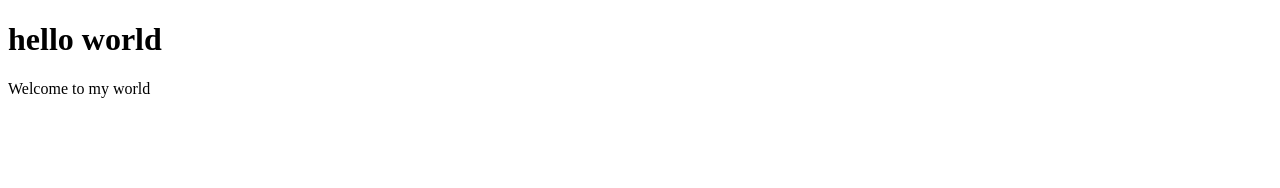
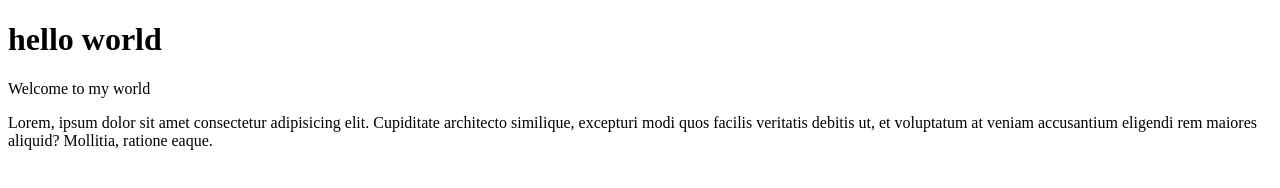
Before and after one commit to babytayo/about-me, a plain HTML site: page index.html in a window 1280 px wide. Drawn offline with Linux system fonts and the light colour scheme.

Commit message:
added the second paragragh

```diff
--- a/index.html
+++ b/index.html
@@ -9,5 +9,6 @@
 <body>
     <h1>hello world</h1>
     <p>Welcome to my world</p>
+    <p>Lorem, ipsum dolor sit amet consectetur adipisicing elit. Cupiditate architecto similique, excepturi modi quos facilis veritatis debitis ut, et voluptatum at veniam accusantium eligendi rem maiores aliquid? Mollitia, ratione eaque.</p>
 </body>
 </html>
```
